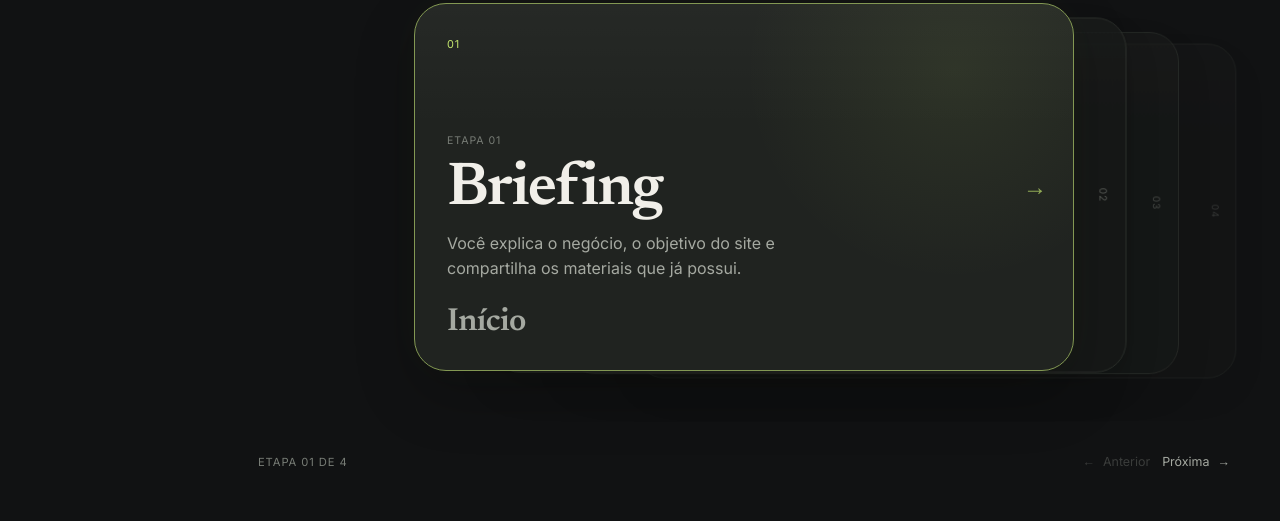
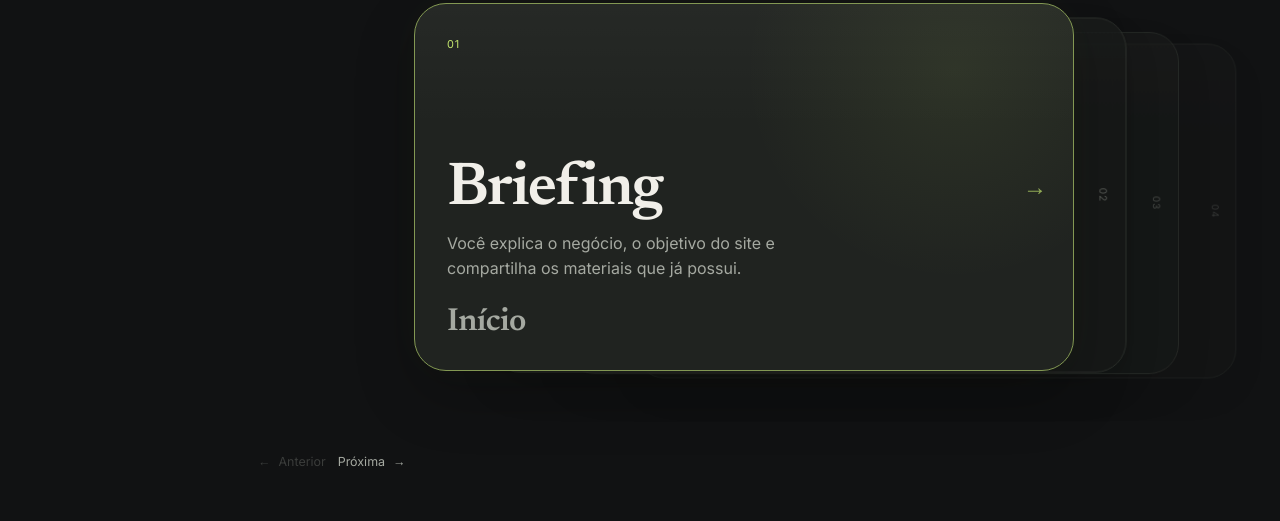
Before and after one commit to gabrieljmeira/gabriel-justin-site, a Next.js app: page / in a window 1280 px wide. Shown: the part 5100-5621 px from the top of the page. Built offline with nearby package versions, Linux system fonts and the light colour scheme.

Commit message:
design: reduce process deck microcopy

```diff
--- a/components/ProcessStepper.tsx
+++ b/components/ProcessStepper.tsx
@@ -151,7 +151,6 @@ export function ProcessStepper() {
                 <span className="process-deck-number">{item.number}</span>
 
                 <span className="process-deck-content">
-                  <span className="process-deck-kicker">Etapa {item.number}</span>
                   <strong>{item.title}</strong>
                   <span className="process-deck-description">{item.description}</span>
                 </span>
@@ -181,10 +180,6 @@ export function ProcessStepper() {
         </div>
 
         <div className="process-deck-footer">
-          <span>
-            Etapa {steps[active].number} de {steps.length}
-          </span>
-
           <div className="process-controls">
             <button
               type="button"
```
